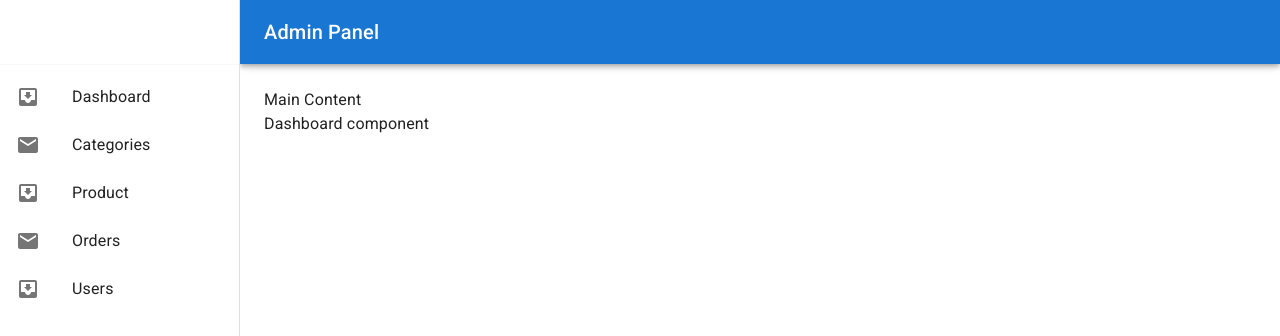
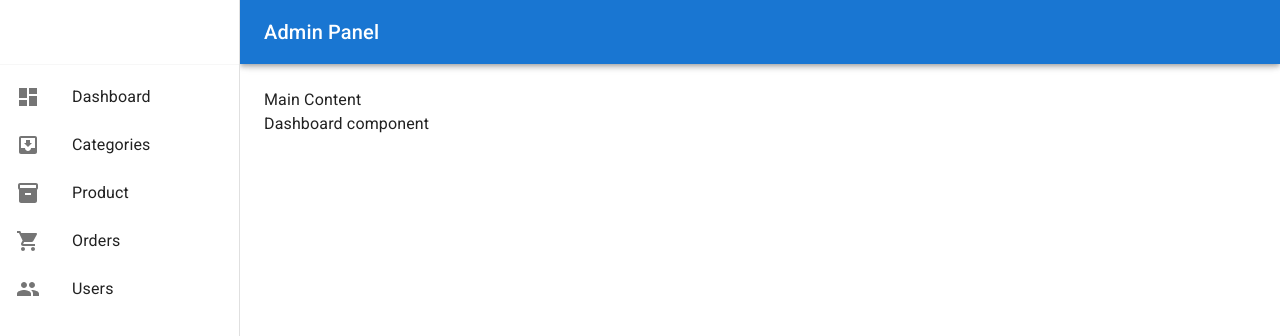
Before and after one commit to velocityvimannagar/admin-portal-9th-march, a React (Create React App) app: page /pages/dashboard in a window 1280 px wide. Shown: the top 336 px of the page. Built offline with nearby package versions, Linux system fonts and the light colour scheme.

Commit message:
Added icons

```diff
--- a/src/pages/PagesComponent.js
+++ b/src/pages/PagesComponent.js
@@ -20,6 +20,10 @@ import ListItemButton from '@mui/material/ListItemButton';
 import ListItemIcon from '@mui/material/ListItemIcon';
 import ListItemText from '@mui/material/ListItemText';
 import InboxIcon from '@mui/icons-material/MoveToInbox';
+import DashboardIcon from '@mui/icons-material/Dashboard';
+import InventoryIcon from '@mui/icons-material/Inventory';
+import ShoppingCartIcon from '@mui/icons-material/ShoppingCart';
+import GroupIcon from '@mui/icons-material/Group';
 import MailIcon from '@mui/icons-material/Mail';
 const drawerWidth = 240;
 
@@ -85,18 +89,18 @@ export function PagesComponent() {
                 <Divider />
                 <List>
                     {[
-                        {title:'Dashboard', route: 'dashboard'},
-                        {title:'Categories', route: 'categories'},
-                        {title:'Product', route: 'products'},
-                        {title:'Orders', route: 'orders'},
-                        {title:'Users', route: 'users'},
+                        {title:'Dashboard', route: 'dashboard', icon: <DashboardIcon />},
+                        {title:'Categories', route: 'categories', icon: <InboxIcon />},
+                        {title:'Product', route: 'products', icon: <InventoryIcon />},
+                        {title:'Orders', route: 'orders', icon: <ShoppingCartIcon />},
+                        {title:'Users', route: 'users', icon: <GroupIcon />},
                      ].map((obj, index) => (
                         <ListItem key={obj.title} disablePadding onClick={()=>{
                             navigate(obj.route)
                         }}>
                             <ListItemButton>
                                 <ListItemIcon>
-                                    {index % 2 === 0 ? <InboxIcon /> : <MailIcon />}
+                                    {obj.icon}
                                 </ListItemIcon>
                                 <ListItemText primary={obj.title} />
                             </ListItemButton>
```
